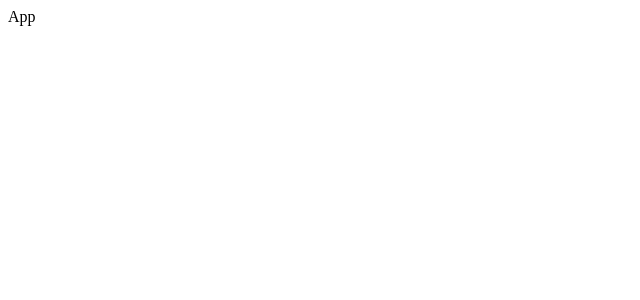
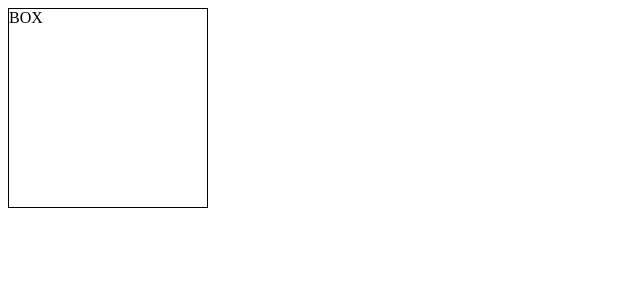
Before and after one commit to hayoung0Lee/simple-draggable-component, a React (Create React App) app: page / in a window 1280 px wide. Shown: the top 300 px of the page, without its empty margins (0-640 px from the left). Built offline with nearby package versions, Linux system fonts and the light colour scheme.

Commit message:
Box 컴포넌트 추가

```diff
--- a/src/App.tsx
+++ b/src/App.tsx
@@ -1,7 +1,11 @@
+import './app.css';
+import Box from "./components/Box";
+
 function App() {
     return (
-        <div className="App">
-            App
+        <div>
+
+            <Box />
         </div>
     );
 }
--- /dev/null
+++ b/src/app.css
@@ -0,0 +1,6 @@
+.box {
+    width: 200px;
+    height: 200px;
+    border: 1px solid black;
+    box-sizing: border-box;
+}
--- /dev/null
+++ b/src/components/Box.tsx
@@ -0,0 +1,7 @@
+const Box = () => {
+    return <div className="box">
+        BOX
+    </div>
+}
+
+export default Box
```
